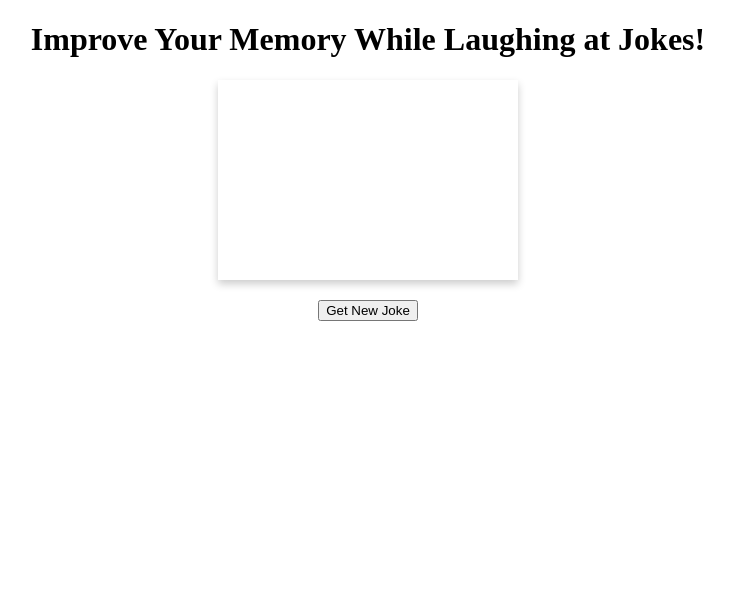
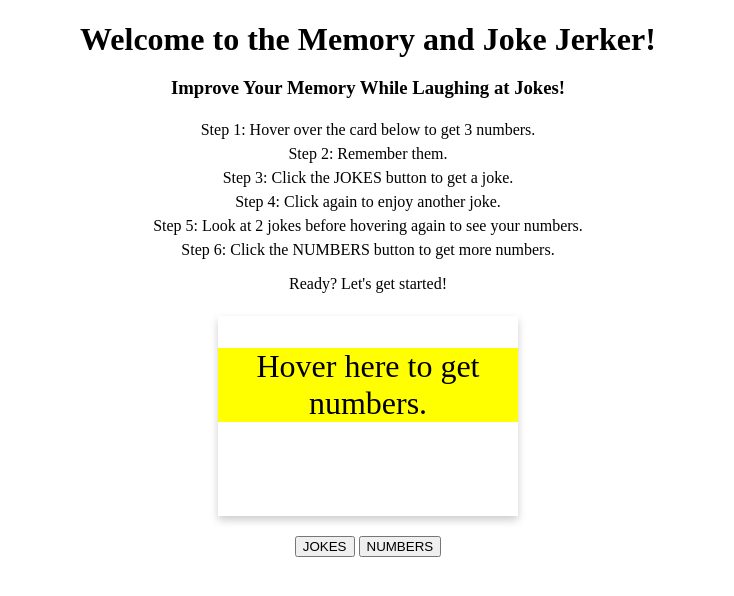
Before and after one commit to lancefb/memTest, a Flask app: page / in a window 1280 px wide. Shown: the top 596 px of the page, without its empty margins (272-1006 px from the left). Run offline with Flask 3, Linux system fonts and the light colour scheme; data that the repository does not hold is empty.

Commit message:
Two buttons, hover for numbers, preserves numbers

```diff
--- a/app.py
+++ b/app.py
@@ -1,22 +1,30 @@
-from flask import Flask, render_template, request
+from flask import Flask, render_template, request, session
 import requests
-import random  # Step 1: Import the random module
+import random
 
 app = Flask(__name__)
+app.secret_key = 'supersecretkey'
 
 def generate_random_numbers():
-    # Step 2: Create a function to generate 3 random numbers between 100 and 999
+    # A function to generate 3 random numbers between 100 and 999
     return [random.randint(100, 999) for _ in range(3)]
 
 @app.route('/', methods=['GET', 'POST'])
 def index():
-    random_numbers = generate_random_numbers()  # Step 3: Generate random numbers when page is loaded
+    if 'random_numbers' not in session:
+        session['random_numbers'] = generate_random_numbers()
+
     if request.method == 'POST':
-        joke = get_joke()
-        return render_template('index.html', joke=joke, random_numbers=random_numbers)
+        action = request.form.get('action')
+        joke = request.form.get('joke')
+        if action == 'JOKES':
+            joke = get_joke()
+        elif action == 'NUMBERS':
+            session['random_numbers'] = generate_random_numbers()
+        return render_template('index.html', joke=joke, random_numbers=session['random_numbers'], is_welcome_page=False)
     else:
-        joke = get_joke()
-        return render_template('index.html', joke=joke, random_numbers=random_numbers)  # Pass random numbers to the template
+        welcome_message = "Hover here to get numbers.<br>"
+        return render_template('index.html', joke=welcome_message, random_numbers=session['random_numbers'], is_welcome_page=True)
 
 def get_joke():
     url = "https://icanhazdadjoke.com/"
--- a/static/main.css
+++ b/static/main.css
@@ -1,3 +1,28 @@
+.header {
+    text-align: center;
+    margin-bottom: 20px;
+}
+
+.header h1 {
+    margin-bottom: 10px;
+}
+
+.header p {
+    margin: 0 0 10px 0;
+    line-height: 1.5;
+}
+
+.welcome-text {
+    font-size: 24px;
+    background-color: white;
+}
+
+.joke-text {
+   font-size: 16px;
+    background-color: white;
+}
+
+
 .joke-card {
     width: 300px;
     padding: 20px;
@@ -20,10 +45,10 @@
   background-color: transparent;
   width: 300px;
   height: 200px;
-  perspective: 1000px;
   margin: 0 auto; /* Centers the card horizontally */
   text-align: center; /* Centers the text inside the card */
-  margin-bottom: 20px;  /* or any value you prefer */
+  perspective: 1000px;
+  margin-bottom: 20px;  /* start here, increase if necessary */
 }
 
 .flip-card-inner {
@@ -45,6 +70,8 @@
   width: 100%;
   height: 100%;
   backface-visibility: hidden;
+  background-color: white;
+
 }
 
 .flip-card-back {
--- a/templates/index.html
+++ b/templates/index.html
@@ -4,22 +4,43 @@
     <meta charset="UTF-8">
     <title>Memory and Joke Jerker</title>
     <link rel="stylesheet" href="{{ url_for('static', filename='main.css') }}">
+    <style>
+        .welcome-text {
+            font-size: 2em;
+            background-color: yellow;
+        }
+    </style>
 </head>
 <body>
+    <div class="header">
+        <h1>Welcome to the Memory and Joke Jerker!</h1>
+        <h3>Improve Your Memory While Laughing at Jokes!</h3>
+        <p>
+            Step 1: Hover over the card below to get 3 numbers.<br>
+            Step 2: Remember them.<br>
+            Step 3: Click the JOKES button to get a joke.<br>
+            Step 4: Click again to enjoy another joke.<br>
+            Step 5: Look at 2 jokes before hovering again to see your numbers.<br>
+            Step 6: Click the NUMBERS button to get more numbers.<br>
+        </p>
+        <p>Ready? Let's get started!</p>
+    </div>
     <div class="container">
-        <h1>Improve Your Memory While Laughing at Jokes!</h1>
         <div class="flip-card">
             <div class="flip-card-inner">
                 <div class="flip-card-front">
-                    <p>{{ joke }}</p>
+                    <p class="{{ 'welcome-text' if is_welcome_page else 'joke-text' }}">{{ joke|safe }}</p>
                 </div>
                 <div class="flip-card-back">
                     <p>Random numbers: {{ random_numbers|join(', ') }}</p>
                 </div>
             </div>
         </div>
+
         <form method="POST">
-            <button type="submit">Get New Joke</button>
+            <input type="hidden" name="joke" value="{{ joke }}">
+            <button type="submit" name="action" value="JOKES">JOKES</button>
+            <button type="submit" name="action" value="NUMBERS">NUMBERS</button>
         </form>
     </div>
 </body>
```
Also changed, not shown: old_app1.html (added, +44 -0 lines), old_app2.py (added, +35 -0 lines), oldindex1.html (added, +89 -0 lines), static/old_main.css (added, +71 -0 lines), templates/old_index2.html (added, +37 -0 lines), 1 other file.
